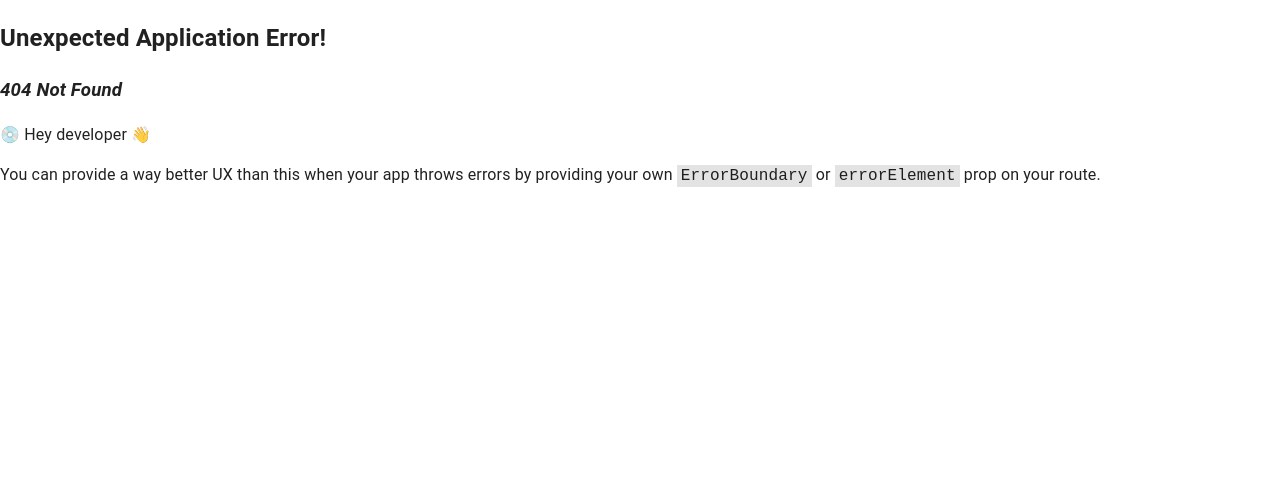
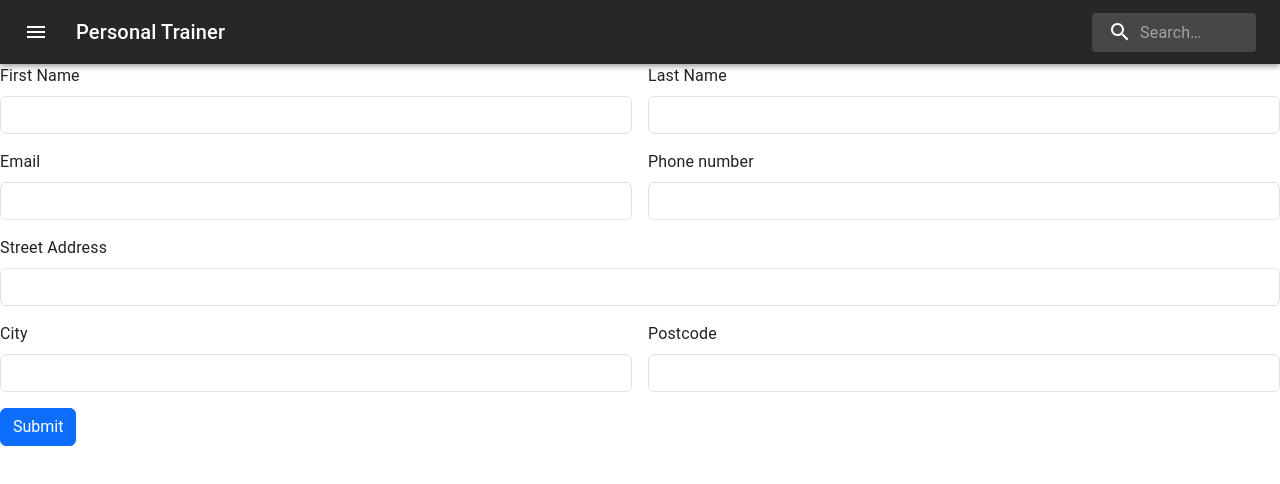
Before and after one commit to NguyenTuong4017/personal-trainer-project, a React app: page /add-customer in a window 1280 px wide. Before the commit this address had no page. Shown: the top 484 px of the page. Built offline with nearby package versions, Linux system fonts and the light colour scheme; the HTML template or start-up script is replaced by a standard one.

Commit message:
add customer function added

```diff
--- a/package.json
+++ b/package.json
@@ -17,6 +17,8 @@
     "@mui/joy": "^5.0.0-beta.48",
     "@mui/material": "^6.1.9",
     "@mui/x-data-grid": "^7.22.3",
+    "@popperjs/core": "^2.11.8",
+    "bootstrap": "^5.3.3",
     "dayjs": "^1.11.13",
     "react": "^18.3.1",
     "react-dom": "^18.3.1",
@@ -32,6 +34,7 @@
     "eslint-plugin-react-hooks": "^5.0.0",
     "eslint-plugin-react-refresh": "^0.4.14",
     "globals": "^15.12.0",
+    "sass": "^1.81.0",
     "vite": "^6.0.1"
   }
 }
--- a/src/App.jsx
+++ b/src/App.jsx
@@ -1,8 +1,10 @@
 import { useState, useEffect } from "react";
 import { fetchCustomers } from "./hooks/fetch";
 import "./App.css";
+import "bootstrap/dist/css/bootstrap.min.css";
 import Header from "./Components/Navbar/Header";
 import CustomersList from "./Components/Content/CustomersList";
+import { CustomerAddingForm } from "./Components/Content/CustomerAddingForm";
 import { TrainingsList } from "./Components/Content/TrainingsList";
 import PageList from "./Components/Navbar/PageList";
 import { createBrowserRouter, Outlet, RouterProvider } from "react-router-dom";
@@ -20,6 +22,7 @@ function App() {
       children: [
         { path: "customers", element: <CustomersList /> },
         { path: "trainings", element: <TrainingsList /> },
+        { path: "add-customer", element: <CustomerAddingForm /> },
         { index: true, element: <CustomersList /> },
       ],
     },
--- /dev/null
+++ b/src/Components/Content/CustomerAddingForm.jsx
@@ -0,0 +1,133 @@
+import { useState } from "react";
+import { useNavigate } from "react-router-dom";
+import { addCustomerToDatabase } from "../../hooks/post";
+
+export function CustomerAddingForm() {
+  const navigate = useNavigate();
+  const [data, setData] = useState({
+    firstname: "",
+    lastname: "",
+    email: "",
+    phone: "",
+    streetaddress: "",
+    postcode: "",
+    city: "",
+  });
+
+  const handleChange = (e) => {
+    const name = e.target.name;
+    const value = e.target.value;
+    setData({ ...data, [name]: value });
+    console.log(data);
+  };
+
+  const handleSubmit = (e) => {
+    e.preventDefault();
+    addCustomerToDatabase(data)
+      .then((response) => {
+        if (response.ok) {
+          console.log("Post success");
+          navigate("/customers");
+        } else {
+          console.log("Post failed");
+        }
+      })
+      .catch((error) => console.error("Error: ", error));
+  };
+
+  return (
+    <form className="row g-3" onSubmit={(e) => handleSubmit(e)}>
+      {/* first name input */}
+      <div className="col-md-6">
+        <label className="form-label">First Name</label>
+        <input
+          type="text"
+          className="form-control"
+          name="firstname"
+          value={data.firstname}
+          onChange={(e) => handleChange(e)}
+          required
+        />
+      </div>
+
+      {/* last name input */}
+      <div className="col-md-6">
+        <label className="form-label">Last Name</label>
+        <input
+          type="text"
+          className="form-control"
+          name="lastname"
+          value={data.lastname}
+          onChange={(e) => handleChange(e)}
+          required
+        />
+      </div>
+      {/* email input */}
+      <div className="col-md-6 ">
+        <label className="form-label">Email</label>
+        <input
+          type="email"
+          className="form-control"
+          name="email"
+          value={data.email}
+          onChange={(e) => handleChange(e)}
+          required
+        />
+      </div>
+      {/* phone input */}
+      <div className="col-md-6 ">
+        <label className="form-label">Phone number</label>
+        <input
+          type="text"
+          className="form-control"
+          name="phone"
+          value={data.phone}
+          onChange={(e) => handleChange(e)}
+          required
+        />
+      </div>
+      {/* street address input */}
+      <div className="col-12">
+        <label className="form-label">Street Address</label>
+        <input
+          type="text"
+          className="form-control"
+          name="streetaddress"
+          value={data.streetaddress}
+          onChange={(e) => handleChange(e)}
+          required
+        />
+      </div>
+      {/* city input */}
+      <div className="col-md-6">
+        <label className="form-label">City</label>
+        <input
+          type="text"
+          className="form-control"
+          name="city"
+          value={data.city}
+          onChange={(e) => handleChange(e)}
+          required
+        />
+      </div>
+      {/* postcode input */}
+      <div className="col-md-6">
+        <label className="form-label">Postcode</label>
+        <input
+          type="text"
+          className="form-control"
+          name="postcode"
+          value={data.postcode}
+          onChange={(e) => handleChange(e)}
+          required
+        />
+      </div>
+      {/* submit button */}
+      <div className="col-12">
+        <button type="submit" className="btn btn-primary">
+          Submit
+        </button>
+      </div>
+    </form>
+  );
+}
--- a/src/Components/Navbar/Header.jsx
+++ b/src/Components/Navbar/Header.jsx
@@ -11,7 +11,6 @@ import MenuIcon from "@mui/icons-material/Menu";
 import SearchIcon from "@mui/icons-material/Search";
 import { ThemeProvider, createTheme } from "@mui/material/styles";
 import SideDrawer from "./SideDrawer";
-import { Outlet } from "react-router-dom";
 
 const Search = styled("div")(({ theme }) => ({
   position: "relative",
--- a/src/Components/Navbar/PageList.jsx
+++ b/src/Components/Navbar/PageList.jsx
@@ -1,11 +1,10 @@
 import { ListItemButton, ListItemIcon, ListItemText } from "@mui/material";
-import CustomersList from "../Content/CustomersList";
-import { TrainingsList } from "../Content/TrainingsList";
 
 import List from "@mui/material/List";
-import ListItem from "@mui/material/ListItem";
+
 import PersonIcon from "@mui/icons-material/Person";
 import FitnessCenterIcon from "@mui/icons-material/FitnessCenter";
+import PersonAddIcon from "@mui/icons-material/PersonAdd";
 import { Link, useNavigate } from "react-router-dom";
 
 export default function PageList({ setOpen }) {
@@ -37,6 +36,17 @@ export default function PageList({ setOpen }) {
           </ListItemIcon>
           <ListItemText primary="Trainings" />
         </ListItemButton>
+
+        <ListItemButton
+          component={Link}
+          to="/add-customer"
+          onClick={() => setOpen(false)}
+        >
+          <ListItemIcon>
+            <PersonAddIcon />
+          </ListItemIcon>
+          <ListItemText primary="Add Customer" />
+        </ListItemButton>
       </List>
     </>
   );
--- /dev/null
+++ b/src/hooks/post.js
@@ -0,0 +1,13 @@
+const CUSTOMERS_API = import.meta.env.VITE_CUSTOMERS_API
+const TRAININGS_API = import.meta.env.VITE_TRAININGS_API
+import { useNavigate } from "react-router-dom"
+
+export function addCustomerToDatabase(data) {
+    return fetch(CUSTOMERS_API, {
+        method: "POST",
+        headers: {
+            "Content-Type": "application/json"
+        },
+        body: JSON.stringify(data)
+    });
+}
```
Also changed, not shown: 1 other file (tests, documents, lock files or other folders).
